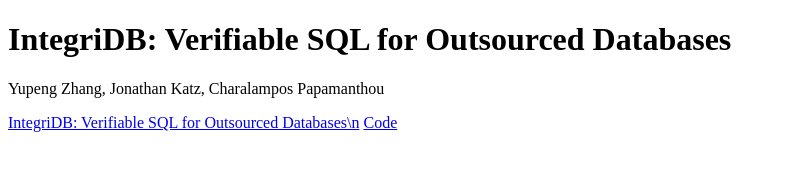
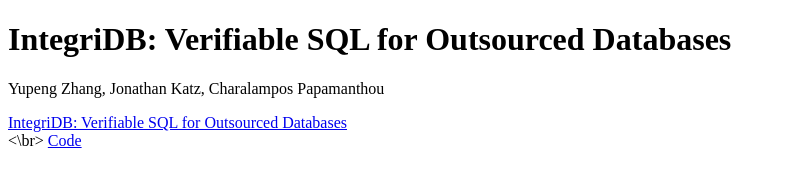
Before and after one commit to integridb/integridb.github.io, a plain HTML site: page index.html in a window 1280 px wide. Shown: the whole page, without its empty margins (0-786 px from the left). Drawn offline with Linux system fonts and the light colour scheme.

Commit message:
Update index.html

```diff
--- a/index.html
+++ b/index.html
@@ -3,7 +3,7 @@
 <body>
 <h1>IntegriDB: Verifiable SQL for Outsourced Databases</h1>
 <p>Yupeng Zhang, Jonathan Katz, Charalampos Papamanthou </p>
-<a href="IntegriDB.pdf">IntegriDB: Verifiable SQL for Outsourced Databases\n</a>
+<a href="IntegriDB.pdf">IntegriDB: Verifiable SQL for Outsourced Databases</a><br><\br>
 <a href="https://github.com/integridb/Code"> Code</a>
 </body>
 </html>
```
